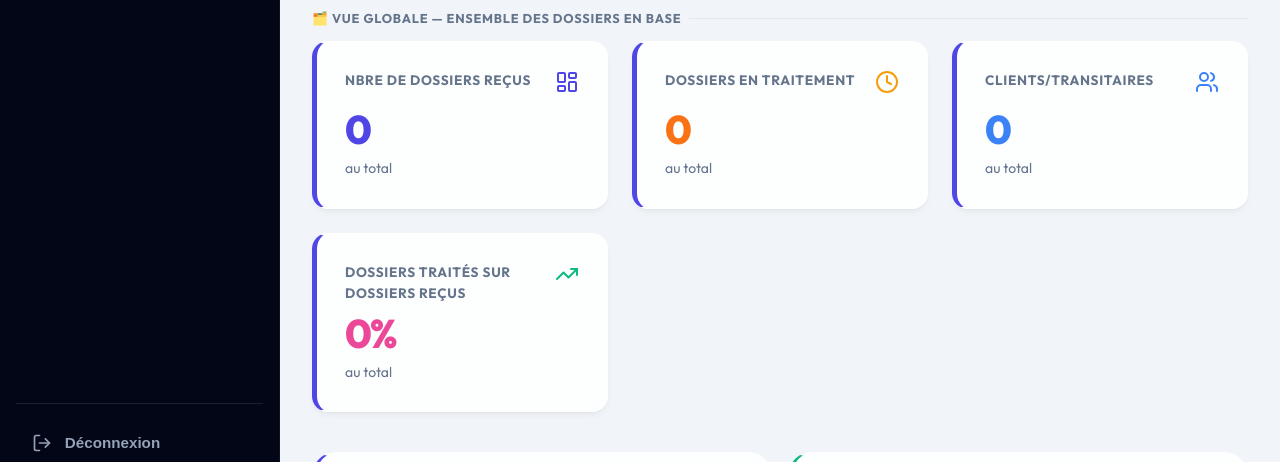
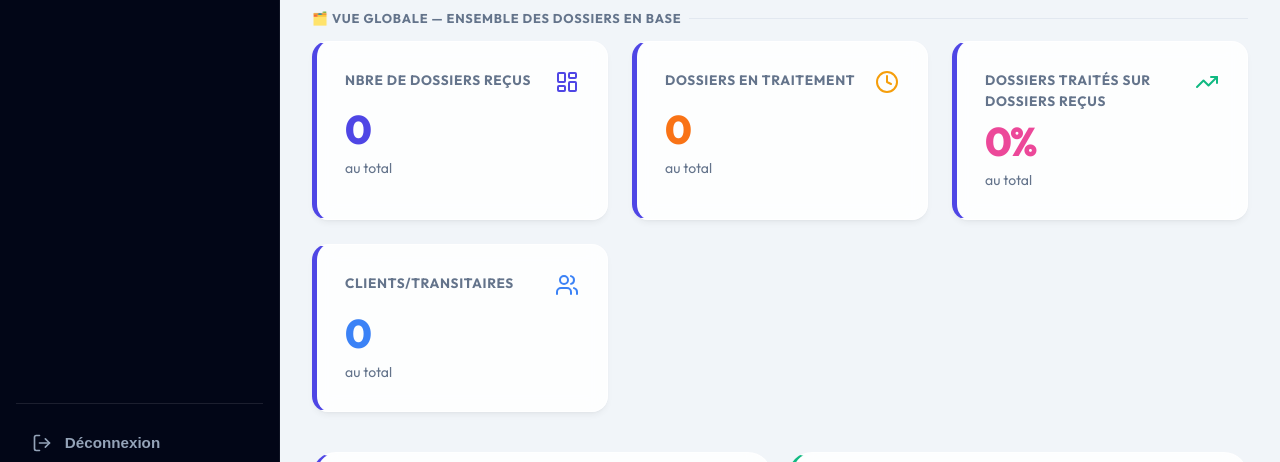
Before and after one commit to jeanfelicksDev/suivi-caution-web, a Next.js app: page /dashboard in a window 1280 px wide. Shown: the part 296-758 px from the top of the page. Built offline with nearby package versions, Linux system fonts and the light colour scheme; no server answers; the database is empty; sample sign-in values are in the browser's storage.

Commit message:
fix: permutation Clients/Transitaires et Taux traites dans stat-grid

```diff
--- a/app/dashboard/page.tsx
+++ b/app/dashboard/page.tsx
@@ -175,8 +175,8 @@ export default function Dashboard() {
             <div className="stat-grid" style={{ marginBottom: '2.5rem' }}>
                 <StatCard label="Nbre de Dossiers Reçus" value={globalStats?.totalDossiers ?? "..."} period="au total" trend="" trendUp={true} icon={<LayoutDashboard color="var(--accent)" />} valueColor="#4f46e5" />
                 <StatCard label="Dossiers en traitement" value={globalStats?.actifs ?? "..."} period="au total" trend="" trendUp={false} icon={<Clock color="#f59e0b" />} valueColor="#f97316" />
+                <StatCard label="Dossiers traités sur dossiers reçus" value={(globalStats?.tauxRetour ?? "...") + "%"} period="au total" trend="" trendUp={true} icon={<TrendingUp color="#10b981" />} valueColor="#ec4899" />
                 <StatCard label="Clients/Transitaires" value={globalStats?.clientsUniques ?? "..."} period="au total" trend="" trendUp={true} icon={<Users color="#3b82f6" />} valueColor="#3b82f6" />
-                <StatCard label="Dossiers traités sur dossiers reçus" value={(globalStats?.tauxRetour ?? "...") + "%"} period="au total" trend="" trendUp={true} icon={<TrendingUp color="#10b981" />} valueColor="#ec4899" />
             </div>
 
             {/*  Section Durées Moyennes */}
```
